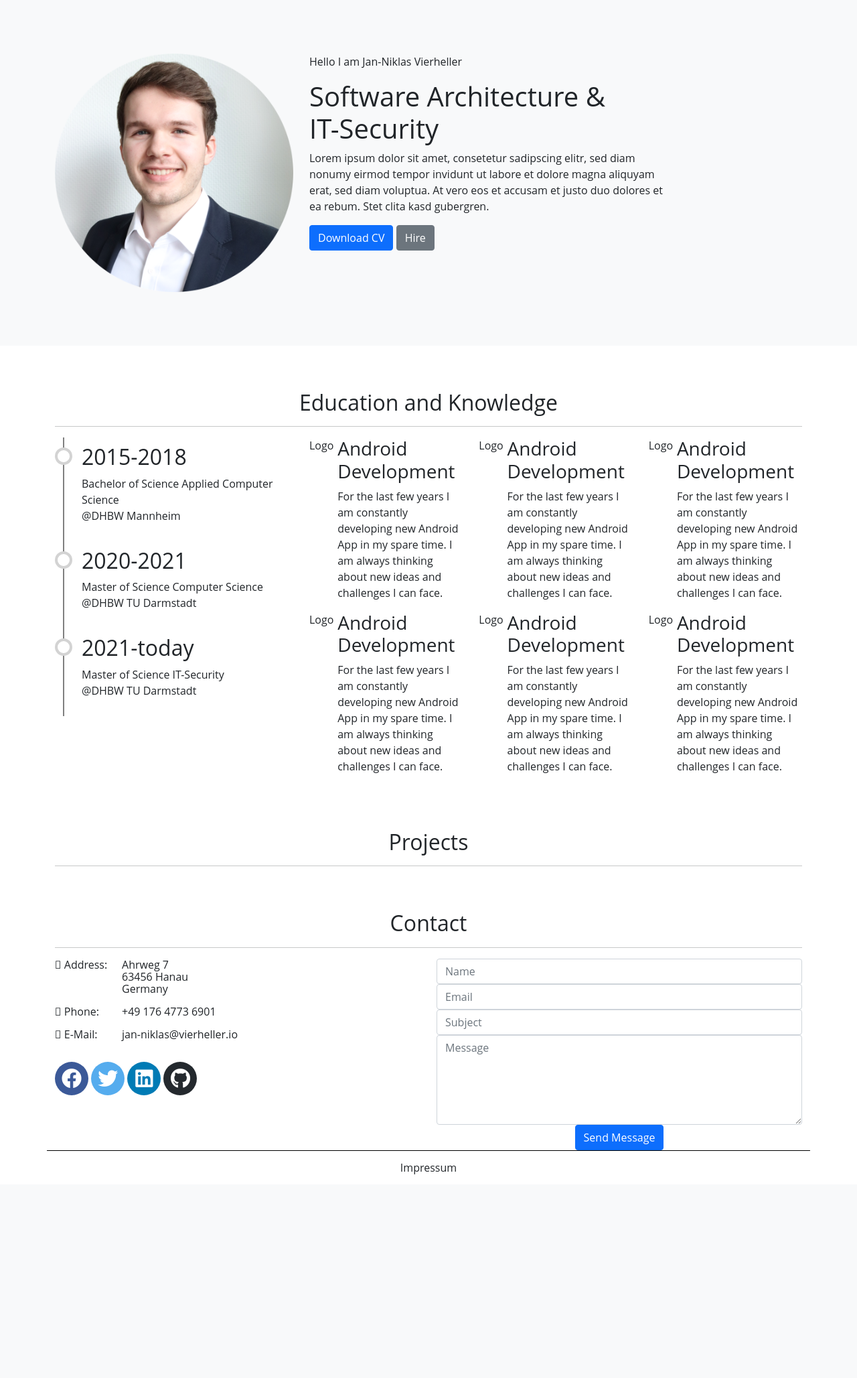
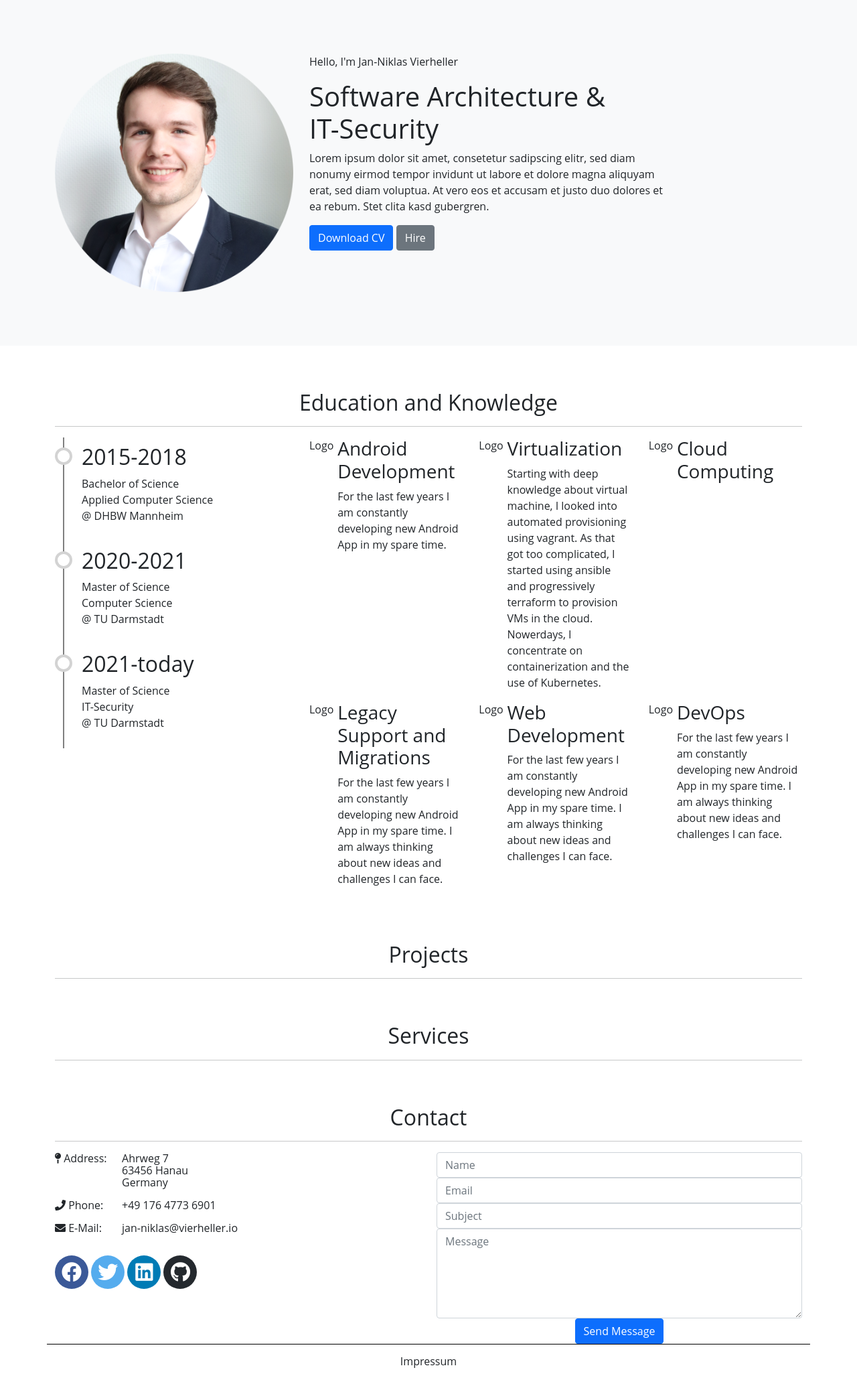
Before and after one commit to Vierheller/vierheller.tech, a PHP site: page / in a window 1280 px wide. Shown: the part 80-2137 px from the top of the page at 67% size. Before the commit the page ends 1833 px from the top, so only its background shows below. Run offline with PHP 8.4, Linux system fonts and the light colour scheme; style sheets or scripts are compiled from the project's sources; some libraries are stand-ins or nearby versions.

Commit message:
Education

```diff
--- a/index.html
+++ b/index.html
@@ -43,7 +43,7 @@
                     </div>
                     <div class="col-sm-12 col-md-8 col-lg-7 col-xl-6">
                         <p>
-                            Hello I am Jan-Niklas Vierheller
+                            Hello, I'm Jan-Niklas Vierheller
                         </p>
                         <h1>
                             Software Architecture & <br>
@@ -73,91 +73,94 @@
                 </div>
 
                 <div class="row">
-                    <div class="col-sm-12 col-md-4">
+                    <div class="col-sm-12 col-md-12 col-lg-4">
                         <div class="timeline">
                             <div class="timeline-container">
                                 <div class="content">
                                     <h2>2015-2018</h2>
-                                    <p>Bachelor of Science Applied Computer Science <br>
-                                        @DHBW Mannheim
+                                    <p>Bachelor of Science <br>
+                                        Applied Computer Science <br>
+                                        @ DHBW Mannheim
                                     </p>
                                 </div>
                             </div>
                             <div class="timeline-container">
                                 <div class="content">
                                     <h2>2020-2021</h2>
-                                    <p>Master of Science Computer Science <br>
-                                        @DHBW TU Darmstadt
+                                    <p>Master of Science <br>
+                                        Computer Science <br>
+                                        @ TU Darmstadt
                                     </p>
                                 </div>
                             </div>
                             <div class="timeline-container">
                                 <div class="content">
                                     <h2>2021-today</h2>
-                                    <p>Master of Science IT-Security<br>
-                                        @DHBW TU Darmstadt
+                                    <p>Master of Science <br>
+                                        IT-Security<br>
+                                        @ TU Darmstadt
                                     </p>
                                 </div>
                             </div>
                         </div>
                     </div>
-                    <div class="col-sm-12 col-md-8">
+                    <div class="col-sm-12 col-md-12 col-lg-8">
                         <div class="row equal">
-                            <div class="col-lg-4 col-md-6 col-md-4">
+                            <div class="col-sm-12 col-md-6 col-lg-6 col-xl-4">
                                 <div class="row">
                                     <div class="col-2">Logo</div>
                                     <div class="col-10">
                                         <h3>Android Development</h3>
-                                        <p>For the last few years I am constantly developing new Android App in my spare time.
-                                        I am always thinking about new ideas and challenges I can face.</p>
+                                        <p>For the last few years I am constantly developing new Android App in my spare time.</p>
                                     </div>
                                 </div>
                             </div>
-                            <div class="col-lg-4 col-md-6 col-md-4">
+                            <div class="col-sm-12 col-md-6 col-lg-6 col-xl-4">
                                 <div class="row">
                                     <div class="col-2">Logo</div>
                                     <div class="col-10">
-                                        <h3>Android Development</h3>
+                                        <h3>Virtualization</h3>
+                                        <p>Starting with deep knowledge about virtual machine, I looked into automated provisioning using vagrant.
+                                            As that got too complicated, I started using ansible and progressively terraform to provision VMs in the cloud.
+                                            Nowerdays, I concentrate on containerization and the use of Kubernetes.
+                                        </p>
+                                    </div>
+                                </div>
+                            </div>
+                            <div class="col-sm-12 col-md-6 col-lg-6 col-xl-4">
+                                <div class="row">
+                                    <div class="col-2">Logo</div>
+                                    <div class="col-10">
+                                        <h3>Cloud Computing</h3>
+                                        <p></p>
+                                    </div>
+                                </div>
+                            </div>
+                            <div class="col-sm-12 col-md-6 col-lg-6 col-xl-4">
+                                <div class="row">
+                                    <div class="col-2">Logo</div>
+                                    <div class="col-10">
+                                        <h3>Legacy Support and Migrations</h3>
                                         <p>For the last few years I am constantly developing new Android App in my spare time.
                                             I am always thinking about new ideas and challenges I can face.</p>
                                     </div>
                                 </div>
                             </div>
-                            <div class="col-lg-4 col-md-6 col-md-4">
+                            <div class="col-sm-12 col-md-6 col-lg-6 col-xl-4">
                                 <div class="row">
                                     <div class="col-2">Logo</div>
                                     <div class="col-10">
-                                        <h3>Android Development</h3>
+                                        <h3>Web Development</h3>
                                         <p>For the last few years I am constantly developing new Android App in my spare time.
                                             I am always thinking about new ideas and challenges I can face.</p>
                                     </div>
                                 </div>
                             </div>
-                            <div class="col-lg-4 col-md-6 col-md-4">
+                            <div class="col-sm-12 col-md-6 col-lg-6 col-xl-4">
                                 <div class="row">
                                     <div class="col-2">Logo</div>
                                     <div class="col-10">
-                                        <h3>Android Development</h3>
-                                        <p>For the last few years I am constantly developing new Android App in my spare time.
-                                            I am always thinking about new ideas and challenges I can face.</p>
-                                    </div>
-                                </div>
-                            </div>
-                            <div class="col-lg-4 col-md-6 col-md-4">
-                                <div class="row">
-                                    <div class="col-2">Logo</div>
-                                    <div class="col-10">
-                                        <h3>Android Development</h3>
-                                        <p>For the last few years I am constantly developing new Android App in my spare time.
-                                            I am always thinking about new ideas and challenges I can face.</p>
-                                    </div>
-                                </div>
-                            </div>
-                            <div class="col-lg-4 col-md-6 col-md-4">
-                                <div class="row">
-                                    <div class="col-2">Logo</div>
-                                    <div class="col-10">
-                                        <h3>Android Development</h3>
+                                        <h3>DevOps</h3>
                                         <p>For the last few years I am constantly developing new Android App in my spare time.
                                             I am always thinking about new ideas and challenges I can face.</p>
                                     </div>
@@ -180,6 +183,17 @@
             </div>
         </section>
 
+        <section id="section-projects" class="content">
+            <div class="container">
+                <div class="title">
+                    <h2>Services</h2>
+                    <hr>
+                </div>
+
+
+            </div>
+        </section>
+
         <section id="section-contact" class="content">
             <div class="container">
                 <div class="title">
@@ -190,7 +204,7 @@
             <div class="row">
                 <div class="col-md-6">
                     <div class="contact-box address">
-                        <h3><i class="fa fa-map-marker"></i> Address:</h3>
+                        <h3><i class="fas fa-map-pin"></i> Address:</h3>
                         <span>
                             Ahrweg 7
                             <br>
@@ -201,7 +215,7 @@
                     </div>
                     <div class="clear"></div>
                     <div class="contact-box phone">
-                        <h3><i class="fa fa-phone"></i> Phone:</h3>
+                        <h3><i class="fas fa-phone"></i> Phone:</h3>
                         <span>
                             +49 176 4773 6901
                         </span>
@@ -209,7 +223,7 @@
                     <div class="clear"></div>
 
                     <div class="contact-box mail">
-                        <h3><i class="fa fa-envelope"></i> E-Mail:</h3>
+                        <h3><i class="fas fa-envelope"></i> E-Mail:</h3>
                         <span>
                             jan-niklas@vierheller.io
                         </span>
@@ -258,8 +272,6 @@
                     </div>
                 </div>
             </div>
-
-            </div>
         </section>
 
         <footer>
--- a/scss/style.scss
+++ b/scss/style.scss
@@ -4,6 +4,7 @@ $fa-font-path: "../node_modules/@fortawesome/fontawesome-free/webfonts" !default
 
 @import "../node_modules/@fortawesome/fontawesome-free/scss/fontawesome.scss";
 @import "../node_modules/@fortawesome/fontawesome-free/scss/regular.scss";
+@import "../node_modules/@fortawesome/fontawesome-free/scss/solid.scss";
 @import "../node_modules/@fortawesome/fontawesome-free/scss/brands.scss";
 
 @import "intro.scss";
```
